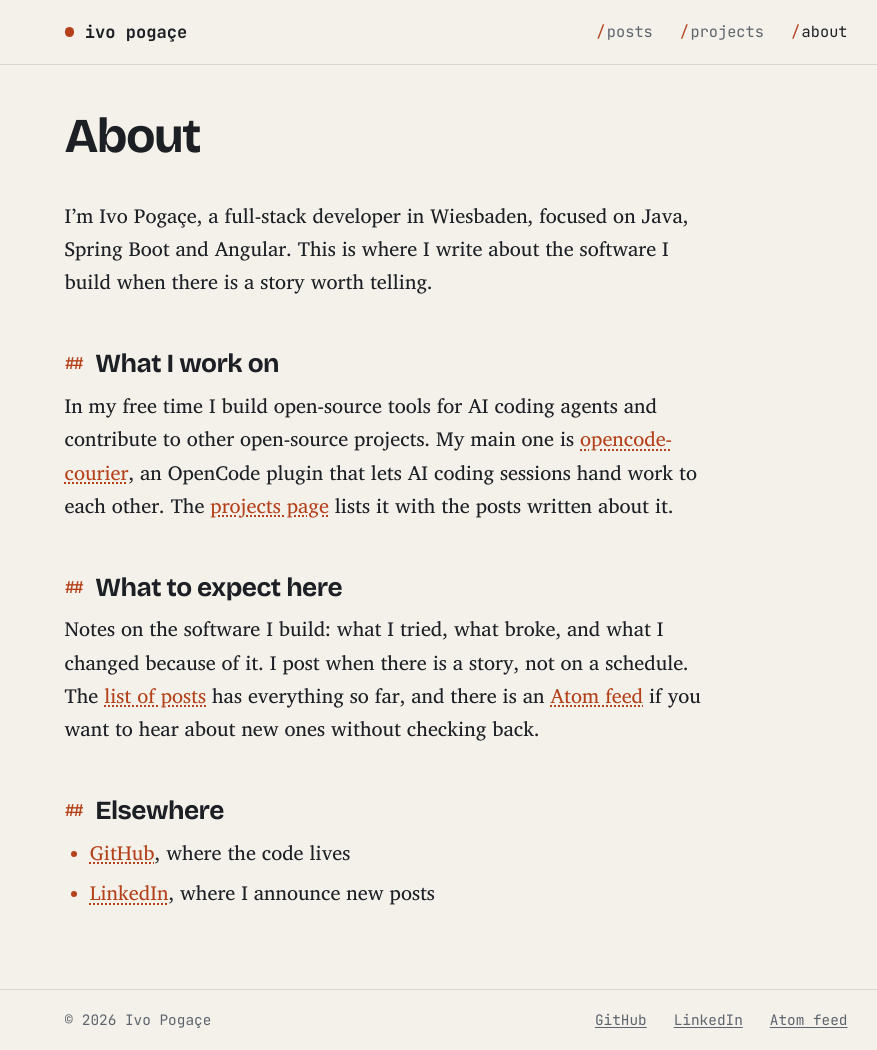
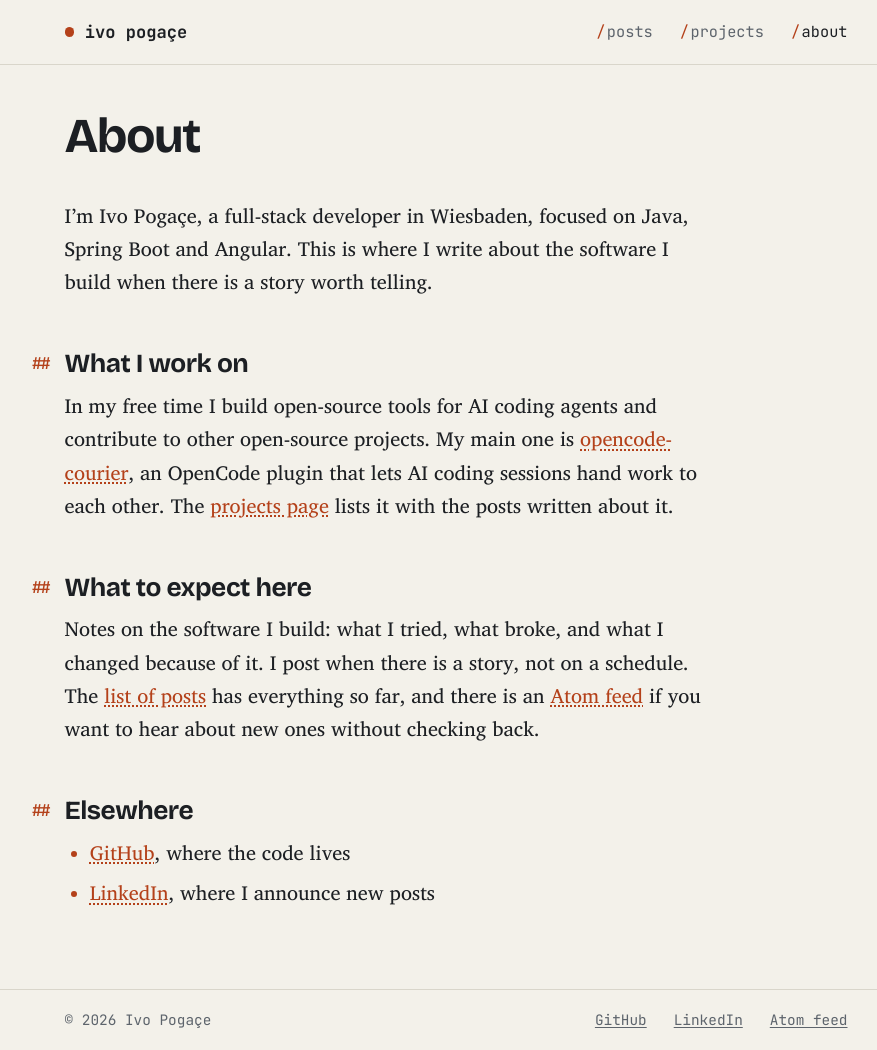
Before and after one commit to ivopogace/blog, a Jekyll site: the page built from about.md, in a window 1280 px wide. Shown: the whole page, without its empty margins (184-1061 px from the left). Built offline with Jekyll 4.4.1, drawn with Linux system fonts in a browser that asks for light colours.

Commit message:
Hang the heading marker in the margin where the page has one
On screens 896px and wider the orange "##" sits left of the text, so a
section heading starts on the same line as the paragraphs under it. On
narrower screens it stays in front of the heading, as before.

Co-Authored-By: Claude Fable 5.2 <noreply@anthropic.com>
Claude-Session: https://claude.ai/code/session_0138xCuBJozGS4DsxbkS2THG

```diff
--- a/assets/css/style.css
+++ b/assets/css/style.css
@@ -232,6 +232,19 @@ h1 { font-size: 2.7rem; line-height: 1.08; margin: 0 0 0.6rem; letter-spacing: -
   color: var(--accent);
   margin-right: 0.7em;
   vertical-align: 0.18em;
+}
+/* Where the page has a margin, the "##" hangs in it, so the heading starts on
+   the same line as the text below it. */
+@media screen and (min-width: 56rem) {
+  .prose h2 { position: relative; }
+  .prose h2::before {
+    position: absolute;
+    right: 100%;
+    top: 0.42em;
+    margin-right: 0.75rem;
+    line-height: 1;
+    vertical-align: 0;
+  }
 }
 .prose h3 { font-size: 1.1rem; margin: 1.75rem 0 0.5rem; }
 
```
